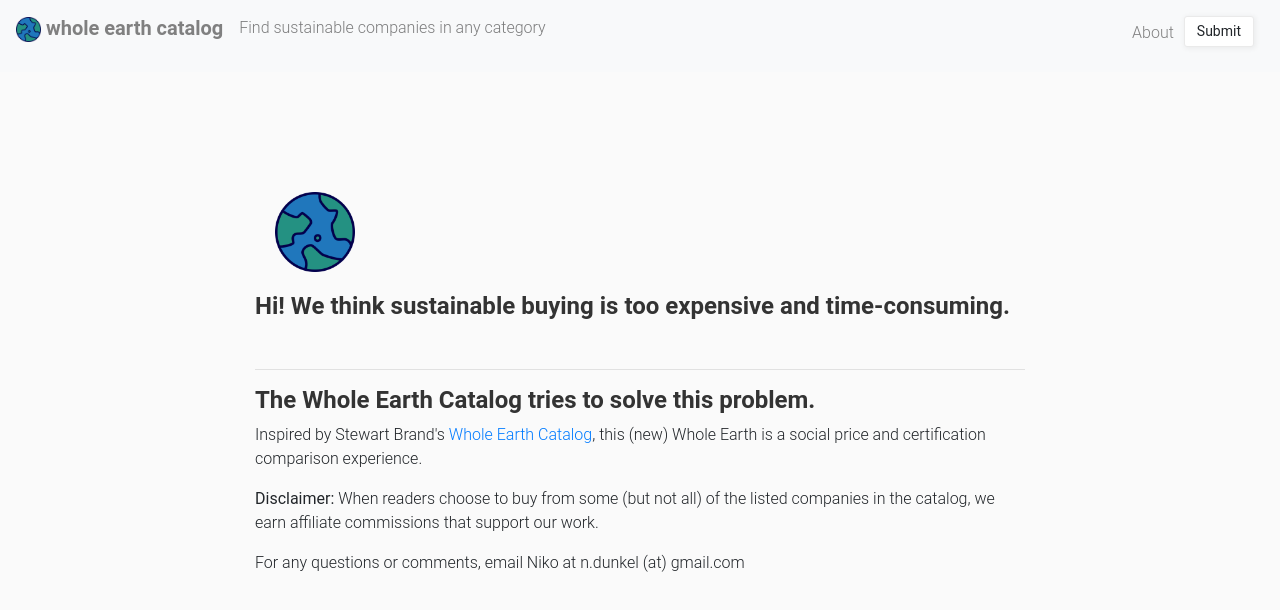
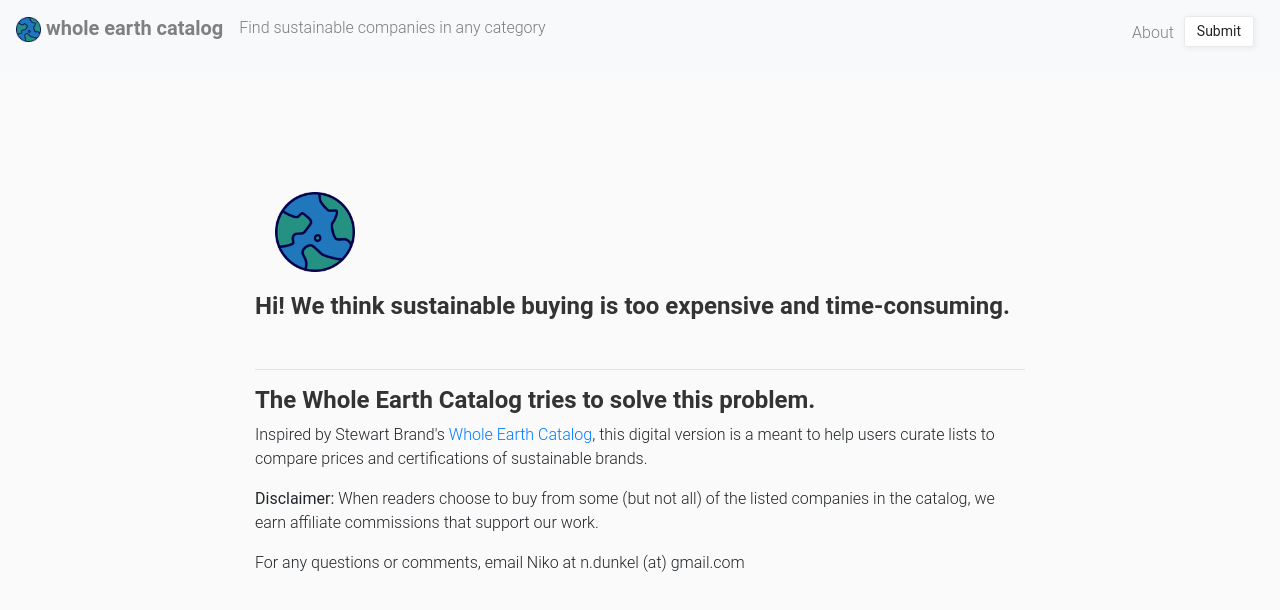
Before and after one commit to nikodunk/category-app, a React (Create React App) app: page /about in a window 1280 px wide. Shown: the top 610 px of the page. Built offline with nearby package versions, Linux system fonts and the light colour scheme.

Commit message:
mission statement edited

```diff
--- a/src/About/index.js
+++ b/src/About/index.js
@@ -12,7 +12,7 @@
                 <br />
                 <hr />
                     <h4>The Whole Earth Catalog tries to solve this problem.</h4>
-                    <p>Inspired by Stewart Brand's <a href="https://en.wikipedia.org/wiki/Whole_Earth_Catalog">Whole Earth Catalog</a>, this (new) Whole Earth is a social price and certification comparison experience.</p>
+                    <p>Inspired by Stewart Brand's <a href="https://en.wikipedia.org/wiki/Whole_Earth_Catalog">Whole Earth Catalog</a>, this digital version is a meant to help users curate lists to compare prices and certifications of sustainable brands.</p>
                     <p><b>Disclaimer:</b> When readers choose to buy from some (but not all) of the listed companies in the catalog, we earn affiliate commissions that support our work.</p>
                     <p>For any questions or comments, email Niko at n.dunkel (at) gmail.com </p>
             </div>
```
